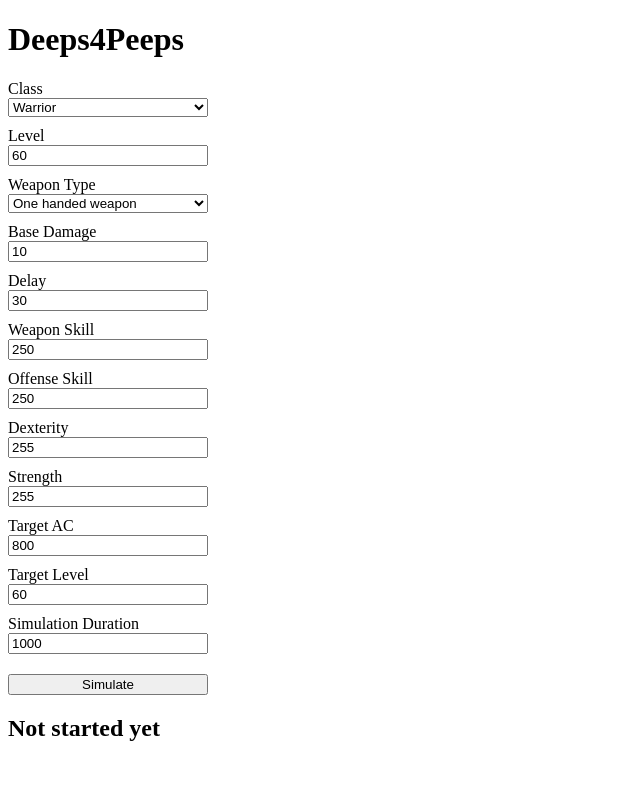
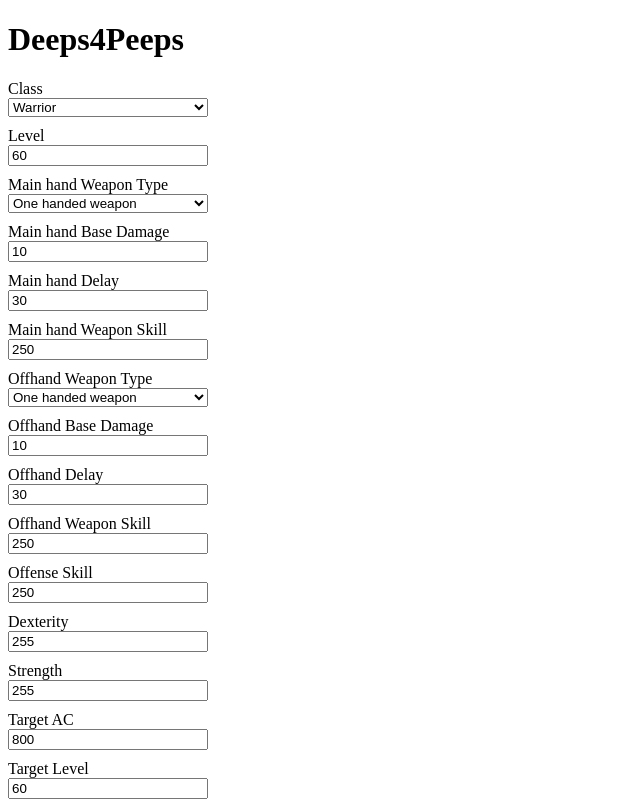
Before and after one commit to BastisBastis/Deep4Peeps, a Svelte app: page / in a window 1280 px wide. Shown: the top 801 px of the page, without its empty margins (0-640 px from the left). Built offline with nearby package versions, Linux system fonts and the light colour scheme; what mersenne-twister would draw is missing.

Commit message:
updated UI

```diff
--- a/src/App.svelte
+++ b/src/App.svelte
@@ -40,6 +40,11 @@
   let targetAC = 800;
   let targetLevel = 60;
   let simulation_duration = 1000;
+  let dualWield = true;
+  let offhandWeaponType = weaponTypes.ONE_HAND;
+  let offhandBaseDamage = 10
+  let offhandDelay = 30
+  let offhandWeaponSkillLevel = 250
 
 
   const start_sim = () => {
@@ -55,7 +60,11 @@
       strength,
       targetAC,
       targetLevel,
-      simulation_duration
+      simulation_duration,
+      offhandBaseDamage,
+      offhandWeaponSkillLevel,
+      offhandWeaponType,
+      offhandDelay
     })
     result_string = `Result: ${result.dps} dps - MH: ${result.numMainAttacks} - DA: ${result.numDoubleAttacks} - TA: ${result.numTripleAttacks} - OH: ${result.numOffhandAttacks}`
     hits_string = ""
@@ -92,7 +101,7 @@
   </label>
 
   <label>
-    Weapon Type
+    Main hand Weapon Type
     <select bind:value={weaponType}>
       {#each Object.keys(weaponTypes) as k}
         <option value={weaponTypes[k]}>{k}</option>
@@ -101,18 +110,42 @@
   </label>
 
   <label>
-    Base Damage
+    Main hand Base Damage
     <input type="number" bind:value={baseDamage} />
   </label>
 
   <label>
-    Delay
+    Main hand Delay
     <input type="number" bind:value={delay} />
   </label>
 
   <label>
-    Weapon Skill
+    Main hand Weapon Skill
     <input type="number" bind:value={weaponSkillLevel} />
+  </label>
+
+  <label>
+    Offhand Weapon Type
+    <select bind:value={offhandWeaponType}>
+      {#each Object.keys(weaponTypes) as k}
+        <option value={weaponTypes[k]}>{k}</option>
+      {/each}
+    </select>
+  </label>
+
+  <label>
+    Offhand Base Damage
+    <input type="number" bind:value={offhandBaseDamage} />
+  </label>
+
+  <label>
+    Offhand Delay
+    <input type="number" bind:value={offhandDelay} />
+  </label>
+
+  <label>
+    Offhand Weapon Skill
+    <input type="number" bind:value={offhandWeaponSkillLevel} />
   </label>
 
   <label>
```
